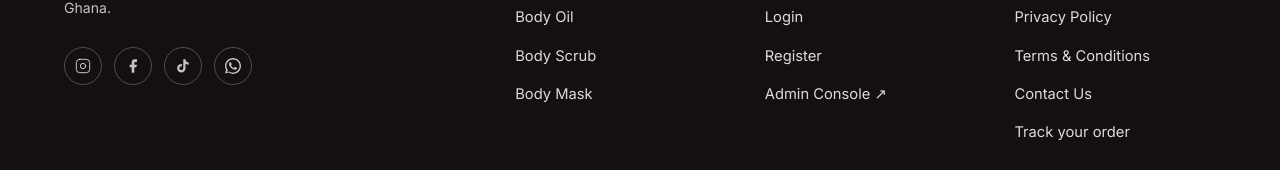
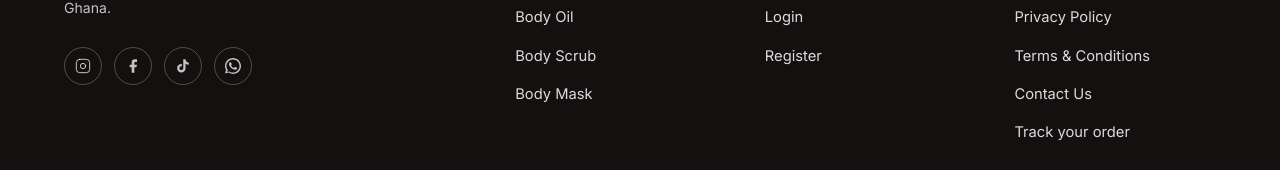
Before and after one commit to Kabutey-Mordecai/BodyCreamGH, a React (Vite) app in the folder frontend/: page /login in a window 1280 px wide. Shown: the part 1046-1216 px from the top of the page. Built offline with nearby package versions, Linux system fonts and the light colour scheme; no server answers.

Commit message:
fix(storefront): remove admin console link from public footer

```diff
--- a/frontend/src/components/Footer.jsx
+++ b/frontend/src/components/Footer.jsx
@@ -174,11 +174,6 @@ export default function Footer() {
                   <Link to={l.to}>{l.label}</Link>
                 </li>
               ))}
-              <li>
-                <a href="http://localhost:5174" target="_blank" rel="noopener noreferrer">
-                  Admin Console ↗
-                </a>
-              </li>
             </ul>
           </div>
 
```
